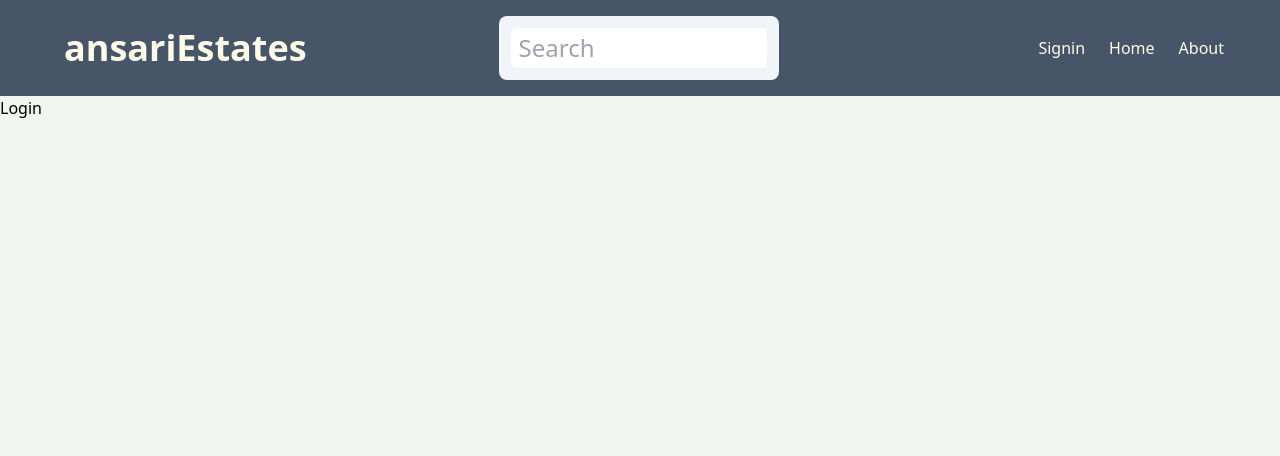
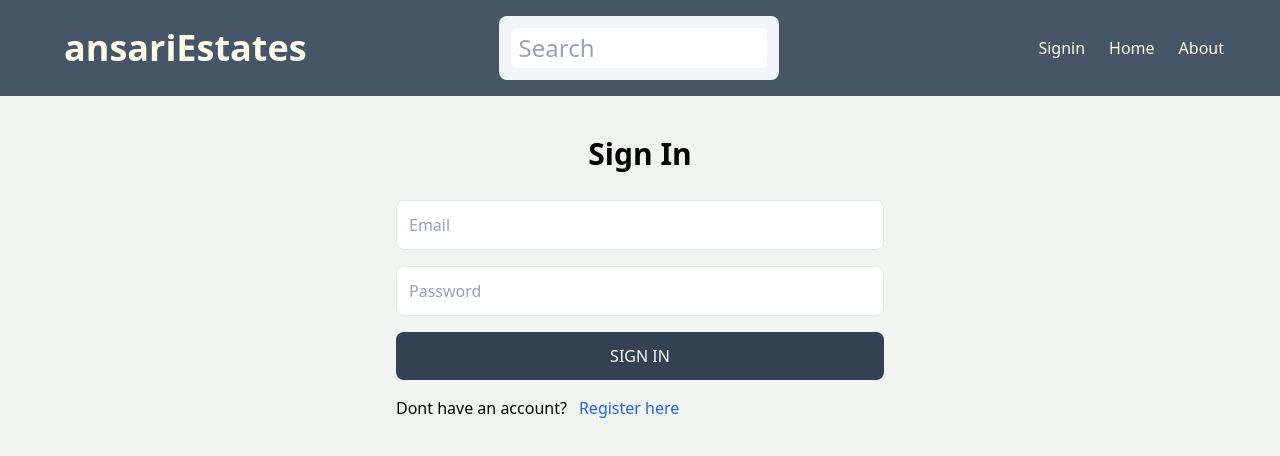
Before and after one commit to abbasansari/mern-estate-2024, a React (Vite) app in the folder client/: page /login in a window 1280 px wide. Shown: the top 456 px of the page. Built offline with nearby package versions, Linux system fonts and the light colour scheme.

Commit message:
Complete UI with functionality for Sign-In

```diff
--- a/client/src/pages/Login.jsx
+++ b/client/src/pages/Login.jsx
@@ -1,7 +1,105 @@
-import React from "react";
+import axios from "axios";
+import { useState } from "react";
+import toast from "react-hot-toast";
+import { Link, useNavigate } from "react-router-dom";
 
 const Login = () => {
-  return <div>Login</div>;
+  const [formData, setFormData] = useState({});
+  const [error, setError] = useState(null);
+  const [isLoading, setIsLoading] = useState(false);
+
+  const navigate = useNavigate();
+
+  //handleChange
+  const handleChange = (e) => {
+    setFormData({ ...formData, [e.target.id]: e.target.value });
+  };
+  // console.log(formData);
+
+  //handleSubmit improved
+  // handleSubmit
+  const handleSubmit = async (e) => {
+    e.preventDefault();
+    try {
+      setIsLoading(true);
+      const res = await axios.post("/api/v1/auth/sign-in", formData);
+      setIsLoading(false);
+      if (!res.data.success) {
+        setError(res.data.error);
+        toast.error(res.data.error);
+      } else {
+        setError(null);
+        toast.success(res.data.message);
+        navigate("/");
+      }
+    } catch (error) {
+      setIsLoading(false);
+      setError(error.response.data.message);
+      toast.error(error.response.data.message);
+      console.error(error);
+    }
+  };
+
+  //handleSubmit
+  // // const handleSubmit = async (e) => {
+  // //   e.preventDefault();
+  // //   // console.log(formData.username);
+  // //   try {
+  // //     setIsLoading(true);
+  // //     const res = await axios.post("/api/v1/auth/sign-up", formData);
+  // //     if (res.data.success === false) {
+  // //       setError(res.data.error);
+  // //       setIsLoading(false);
+  // //       toast.error(error);
+  // //       return;
+  // //     } else {
+  // //       setIsLoading(false);
+  // //       setError(null);
+  // //       toast.success(res.data.message);
+  // //     }
+  // //   } catch (error) {
+  // //     setIsLoading(false);
+
+  // //     toast.error(error.response.data.message);
+  // //     console.log(error);
+  // //   }
+  // };
+  return (
+    <div className="p-3 max-w-lg mx-auto">
+      <h1 className="text-3xl text-center font-semibold my-7">Sign In</h1>
+      <form onSubmit={handleSubmit} className="flex flex-col gap-4">
+        <input
+          required
+          type="email"
+          placeholder="Email"
+          className="border p-3 rounded-lg"
+          id="email"
+          onChange={handleChange}
+        />
+        <input
+          required
+          type="password"
+          placeholder="Password"
+          className="border p-3 rounded-lg"
+          id="password"
+          onChange={handleChange}
+        />
+        <button
+          disabled={isLoading}
+          className="bg-slate-700 text-white p-3 rounded-lg uppercase hover:opacity-95 disabled:opacity-80"
+        >
+          {isLoading ? "Loading" : "Sign In"}
+        </button>
+      </form>
+      <div className="flex gap-3 mt-4">
+        <p>Dont have an account?</p>
+        <Link to={"/sign-up"}>
+          <span className="text-blue-600">Register here </span>
+        </Link>
+      </div>
+      {error && <p className="text-red-500">{error}</p>}
+    </div>
+  );
 };
 
 export default Login;
```
